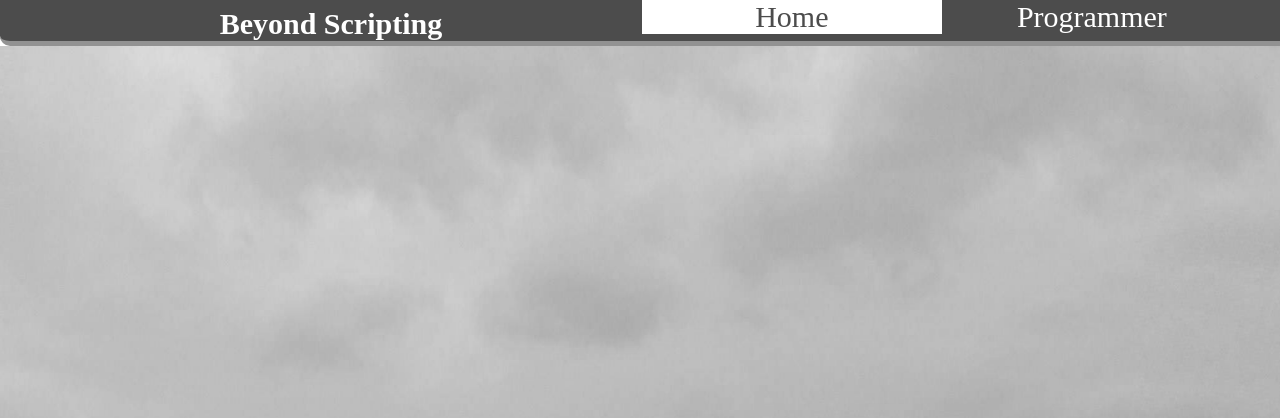
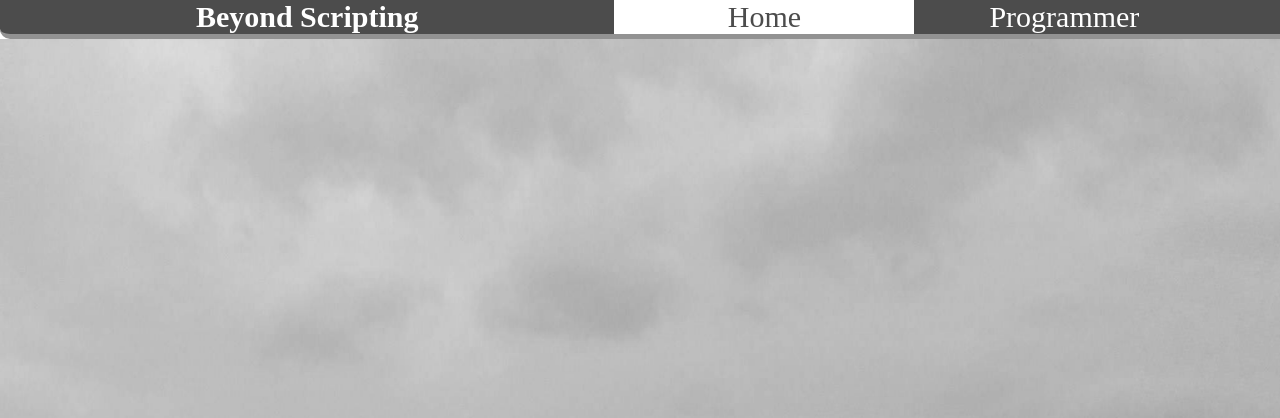
Before and after one commit to SimonMartineau/simonmartineau.github.io, a PHP site: page / in a window 1280 px wide. Shown: the top 418 px of the page. Run offline with PHP 8.4, Linux system fonts and the light colour scheme.

Commit message:
Update BeyondScripting.css

```diff
--- a/CSS/BeyondScripting.css
+++ b/CSS/BeyondScripting.css
@@ -77,8 +77,10 @@ header
 header h1, header nav
 {
 	width:48%;
+	min-width:300px;
 	display:inline-block;
 	font-size:30px;
+	float:left;
 }
 .button
 {
```
